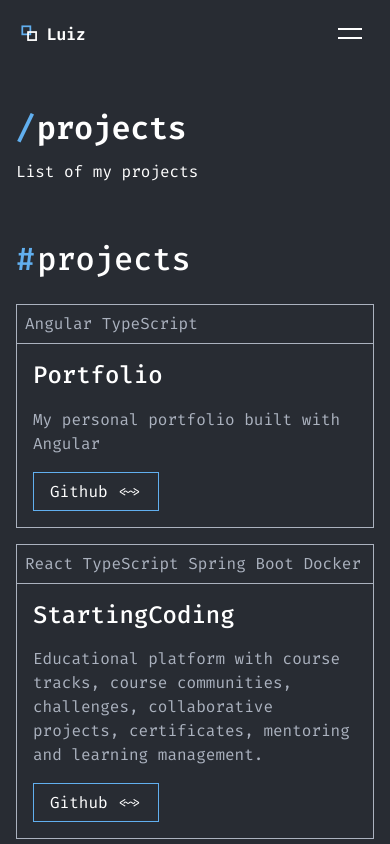
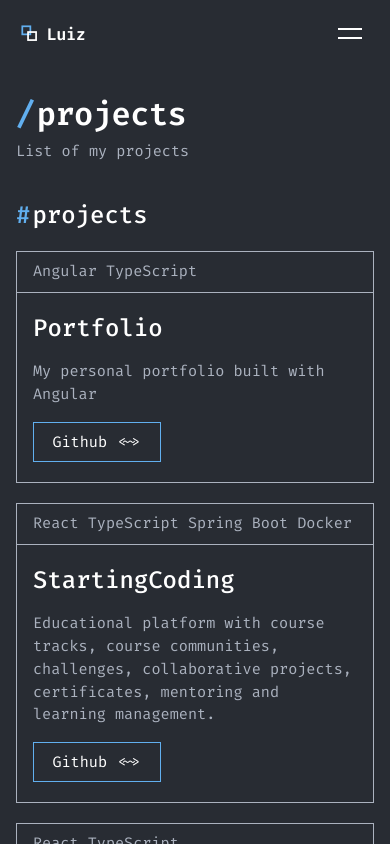
Before and after one commit to LuizFelipeMelo18/portfolio, an Angular app: page /works in a window 390 px wide. Shown: the top 844 px of the page. Built offline with nearby package versions, Linux system fonts and the light colour scheme.

Commit message:
correcoes de responsividade da tela de projetos

```diff
--- a/src/app/features/about-me/about-me.css
+++ b/src/app/features/about-me/about-me.css
@@ -37,7 +37,7 @@
 }
 
 .decor--dots-a { top: 7rem; left: 63%; }
-.decor--dots-b { top: 14rem; left: 1rem; width: 64px; height: 48px; animation-delay: -2s; }
+.decor--dots-b { top: 9rem; left: 0.5rem; width: 64px; height: 48px; animation-delay: -2s; }
 .decor--dots-c { top: 16rem; right: 10%; width: 100px; height: 48px; animation-delay: -4s; }
 .decor--dots-d { top: 26rem; right: 0.5rem; width: 32px; height: 84px; animation-delay: -1s; }
 
@@ -140,7 +140,16 @@
 /* ---------- Responsivo ---------- */
 @media (max-width: 1024px) {
   .skills__grid { grid-template-columns: repeat(3, minmax(0, 1fr)); }
-  .decor--frame-right, .decor--dots-a { display: none; }
+  .decor,
+  .decor--dots,
+  .decor--dots-a,
+  .decor--dots-b,
+  .decor--dots-c,
+  .decor--dots-d,
+  .decor--frame-right,
+  .decor--frame-left {
+    display: none !important;
+  }
 }
 
 @media (max-width: 900px) {
@@ -148,11 +157,20 @@
   .about-page__main { margin-left: 0; }
 }
 
-@media (max-width: 600px) {
-  .about-page__body { padding: 1rem 1rem 3rem; }
+@media (max-width: 768px) {
+  .about-page__body { padding: 1.25rem 1rem 3.5rem; }
   .about-page__title { font-size: 2rem; }
-  .skills__grid { grid-template-columns: repeat(2, minmax(0, 1fr)); }
-  .decor--dots { display: none; }
+  .skills__grid { grid-template-columns: 1fr; }
+  .decor,
+  .decor--dots,
+  .decor--dots-a,
+  .decor--dots-b,
+  .decor--dots-c,
+  .decor--dots-d,
+  .decor--frame-right,
+  .decor--frame-left {
+    display: none !important;
+  }
 }
 
 @media (prefers-reduced-motion: reduce) {
--- a/src/app/features/home/home.css
+++ b/src/app/features/home/home.css
@@ -34,8 +34,8 @@
 }
 
 .decor--dots-a {
-  top: 15rem;
-  left: 1rem;
+  top: 9rem;
+  left: 0.5rem;
   width: 64px;
   height: 64px;
 }
@@ -480,6 +480,13 @@
   .hero__logo-card { width: 200px; height: 200px; }
   .projects__grid { grid-template-columns: repeat(2, minmax(0, 1fr)); }
   .skills__boxes { max-width: 100%; }
+  .decor,
+  .decor--dots,
+  .decor--dots-a,
+  .decor--dots-b,
+  .decor--frame-right {
+    display: none !important;
+  }
 }
 
 @media (max-width: 768px) {
--- a/src/app/features/works/works.css
+++ b/src/app/features/works/works.css
@@ -4,6 +4,8 @@
   background-color: var(--bg, #282c33);
   color: var(--text, #abb2bf);
   font-family: var(--font-mono, 'Fira Code', monospace);
+  width: 100%;
+  overflow-x: hidden;
 }
 
 /* Preenche o espaço abaixo da navbar e mantém o rodapé no fim da tela */
@@ -14,6 +16,8 @@
   flex: 1 0 auto;
   justify-content: space-between;
   overflow-x: hidden;
+  width: 100%;
+  box-sizing: border-box;
 }
 
 .accent {
@@ -26,6 +30,7 @@
   position: absolute;
   pointer-events: none;
   z-index: 0;
+  max-width: 100vw;
 }
 
 .decor--dots {
@@ -35,7 +40,7 @@
   animation: float 7s ease-in-out infinite;
 }
 
-.decor--dots-a { top: 14rem; left: 1rem; width: 64px; height: 48px; }
+.decor--dots-a { top: 9rem; left: 0.5rem; width: 64px; height: 48px; }
 .decor--dots-b { bottom: 8rem; right: 2rem; width: 84px; height: 84px; animation-delay: -3s; }
 
 .decor--frame-right {
@@ -75,6 +80,7 @@
 .works-page__main {
   margin-left: 6.5rem;
   margin-top: 1.5rem;
+  min-width: 0;
 }
 
 .works-page__title {
@@ -106,29 +112,85 @@
 .projects__grid {
   display: grid;
   grid-template-columns: repeat(3, minmax(0, 1fr));
-  gap: 1rem;
+  gap: 1.25rem;
   align-items: start;
   max-width: 1000px;
+  width: 100%;
+  box-sizing: border-box;
 }
 
 /* ---------- Responsivo ---------- */
 @media (max-width: 1024px) {
-  .projects__grid { grid-template-columns: repeat(2, minmax(0, 1fr)); }
-  .decor--frame-right { display: none; }
+  .projects__grid {
+    grid-template-columns: repeat(2, minmax(0, 1fr));
+  }
+  .decor,
+  .decor--dots,
+  .decor--dots-a,
+  .decor--dots-b,
+  .decor--frame-right {
+    display: none !important;
+  }
 }
 
-@media (max-width: 900px) {
-  .works-page__sidebar { display: none; }
-  .works-page__main { margin-left: 0; }
-}
+@media (max-width: 768px) {
+  .works-page__sidebar {
+    display: none !important;
+  }
 
-@media (max-width: 600px) {
-  .works-page__body { padding: 1rem 1rem 3rem; }
-  .works-page__title { font-size: 2rem; }
-  .projects__grid { grid-template-columns: 1fr; }
-  .decor--dots { display: none; }
+  .works-page__main {
+    margin-left: 0;
+    margin-top: 0.5rem;
+    width: 100%;
+    min-width: 0;
+  }
+
+  .works-page__body {
+    padding: 1.25rem 1rem 3.5rem;
+    width: 100%;
+    box-sizing: border-box;
+  }
+
+  .works-page__title {
+    font-size: 2rem;
+    line-height: 1.2;
+    margin-bottom: 0.5rem;
+    word-break: break-word;
+  }
+
+  .works-page__subtitle {
+    font-size: 0.95rem;
+    line-height: 1.4;
+    color: var(--text, #abb2bf);
+  }
+
+  .projects {
+    margin-top: 2.25rem;
+  }
+
+  .projects__title {
+    font-size: 1.5rem;
+    margin-bottom: 1.25rem;
+  }
+
+  .projects__grid {
+    grid-template-columns: 1fr;
+    width: 100%;
+    max-width: 100%;
+    gap: 1.25rem;
+  }
+
+  .decor,
+  .decor--dots,
+  .decor--dots-a,
+  .decor--dots-b,
+  .decor--frame-right {
+    display: none !important;
+  }
 }
 
 @media (prefers-reduced-motion: reduce) {
-  .decor--dots { animation: none; }
+  .decor--dots {
+    animation: none;
+  }
 }
--- a/src/app/shared/components/project-card/project-card.css
+++ b/src/app/shared/components/project-card/project-card.css
@@ -1,11 +1,14 @@
 :host {
   display: block;
+  width: 100%;
+  box-sizing: border-box;
   font-family: var(--font-mono, 'Fira Code', monospace);
 }
 
 .project-card {
   display: flex;
   flex-direction: column;
+  width: 100%;
   height: 100%;
   box-sizing: border-box;
   border: 1px solid var(--text, #abb2bf);
@@ -24,11 +27,12 @@
 
 .project-card__techs {
   margin: 0;
-  padding: 0.5rem;
-  font-size: 1rem;
+  padding: 0.6rem 1rem;
+  font-size: 0.95rem;
   line-height: 1.4;
   color: var(--text, #abb2bf);
   border-bottom: 1px solid var(--text, #abb2bf);
+  word-break: break-word;
   transition: border-color 0.25s ease;
 }
 
@@ -41,7 +45,8 @@
   flex-direction: column;
   flex: 1;
   gap: 1rem;
-  padding: 1rem;
+  padding: 1.25rem 1rem;
+  box-sizing: border-box;
 }
 
 .project-card__title {
@@ -50,11 +55,12 @@
   font-weight: 500;
   line-height: 1.3;
   color: #ffffff;
+  word-break: break-word;
 }
 
 .project-card__description {
   margin: 0;
-  font-size: 1rem;
+  font-size: 0.95rem;
   line-height: 1.5;
   color: var(--text, #abb2bf);
 }
@@ -65,12 +71,13 @@
   display: inline-flex;
   align-items: center;
   gap: 0.6rem;
-  padding: 0.5rem 1rem;
+  padding: 0.55rem 1.15rem;
   border: 1px solid var(--accent, #61afef);
   color: #ffffff;
   font-family: inherit;
-  font-size: 1rem;
+  font-size: 0.95rem;
   text-decoration: none;
+  box-sizing: border-box;
   transition:
     background-color 0.2s ease,
     color 0.2s ease;
```
Also changed, not shown: 1 other file (tests, documents, lock files or other folders).
